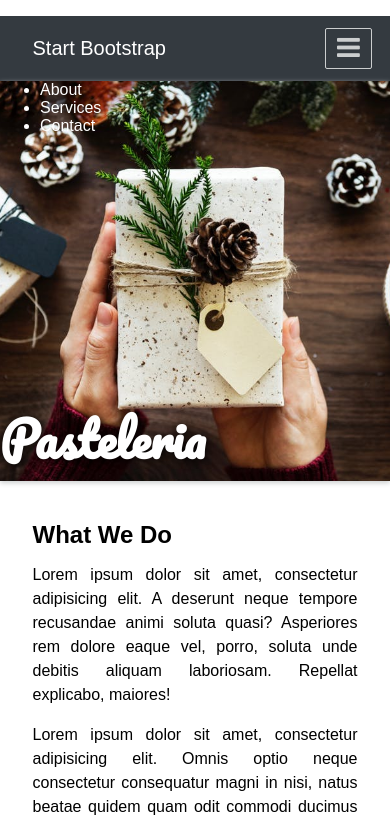
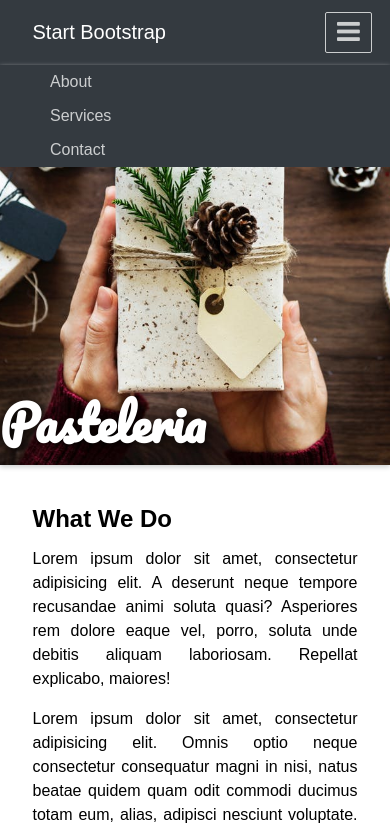
Before and after one commit to MelynaPernia/My-Page-Start-Bootstrap, a plain HTML site: page index.html in a window 390 px wide. Both pictures are taken after a click on the button 348 px from the left and 32 px from the top of the page. Shown: the top 823 px of the page. Drawn offline with Linux system fonts and the light colour scheme.

Commit message:
Añadiendo la funcionalidad del menu desplegable en el diseño móvil

```diff
--- a/css/main.css
+++ b/css/main.css
@@ -349,12 +349,33 @@ footer div{
 }
 
 /* -------------List desplegable------------- */
-/*.display-list{
-  display: none!important;
-}*/
 
-.list-desplegable {
-  color: var(--white);
-  margin-top: 0;
+.list-style {
+  background: var(--black);
+  box-sizing: content-box;
+  display:block;
+  margin:0;
+  padding: 0;
+  position: absolute;
+  top : 65px;
+}
 
+.list-style li {
+  color: var(--gray);
+  line-height: 1.5em;
+  list-style: none;
+  padding-left: 50px;
+  padding-top: 5px;
+  padding-bottom: 5px;
 }
+
+.list-style li:hover {
+  background: var(--gray);
+  color: var(--black);
+  font-size: 16px;
+  font-weight: bold;
+}
+
+.list-disabled{
+  display: none;
+}
--- a/js/app.js
+++ b/js/app.js
@@ -1,28 +1,30 @@
-window.addEventListener('load', function(event) {
+window.addEventListener('load', function() {
   var listNaveg = document.querySelector('.navbar-btn-list');
   var listNavegation = document.querySelector('.navbar-list');
   var listPadreNavegacion = document.createElement('ul');
+  var cont = 0;
+  var navBar = document.querySelector('.nav-bar');
 
-  function navbarList(event) {
+  listNaveg.addEventListener('click', navbarList);
+
+  function createList() {
+
     var list = ['About', 'Services', 'Contact'];
-
     for (var i = 0 ; i < list.length; i++) {
       var listHijoNavegacion = document.createElement('li');
       listHijoNavegacion.textContent = list[i];
       listPadreNavegacion.appendChild(listHijoNavegacion);
     }
-    console.log(listPadreNavegacion);
-    listPadreNavegacion.style.color = 'white';
-    // listPadreNavegacion.classList('.list-desplegable');
-    // listNavegation.classList.toggle('.view-desktop');
-    // listNavegation.classList.toggle('.view-desktop');
-    // console.log(document.querySelector('.navbar-list').firstChild);
-    // console.log((document.querySelector('.navbar-list').lastElementChild).classList.toggle('.view-mobile'));
-    // (document.querySelector('.navbar-list').lastElementChild).classList.toggle('');
-    var navBar = document.querySelector('.nav-bar');
+    listPadreNavegacion.className = 'list-disabled list-style col-xs-12';
     navBar.appendChild(listPadreNavegacion);
   }
 
-  listNaveg.addEventListener('click', navbarList);
-  // listNavegation.classList.toggle('.view-desktop');
+  function navbarList(){
+    if(cont < 1){
+      createList();
+      cont++;
+    }
+    navBar.lastElementChild.classList.toggle('list-disabled');
+  }
+
 });
```
